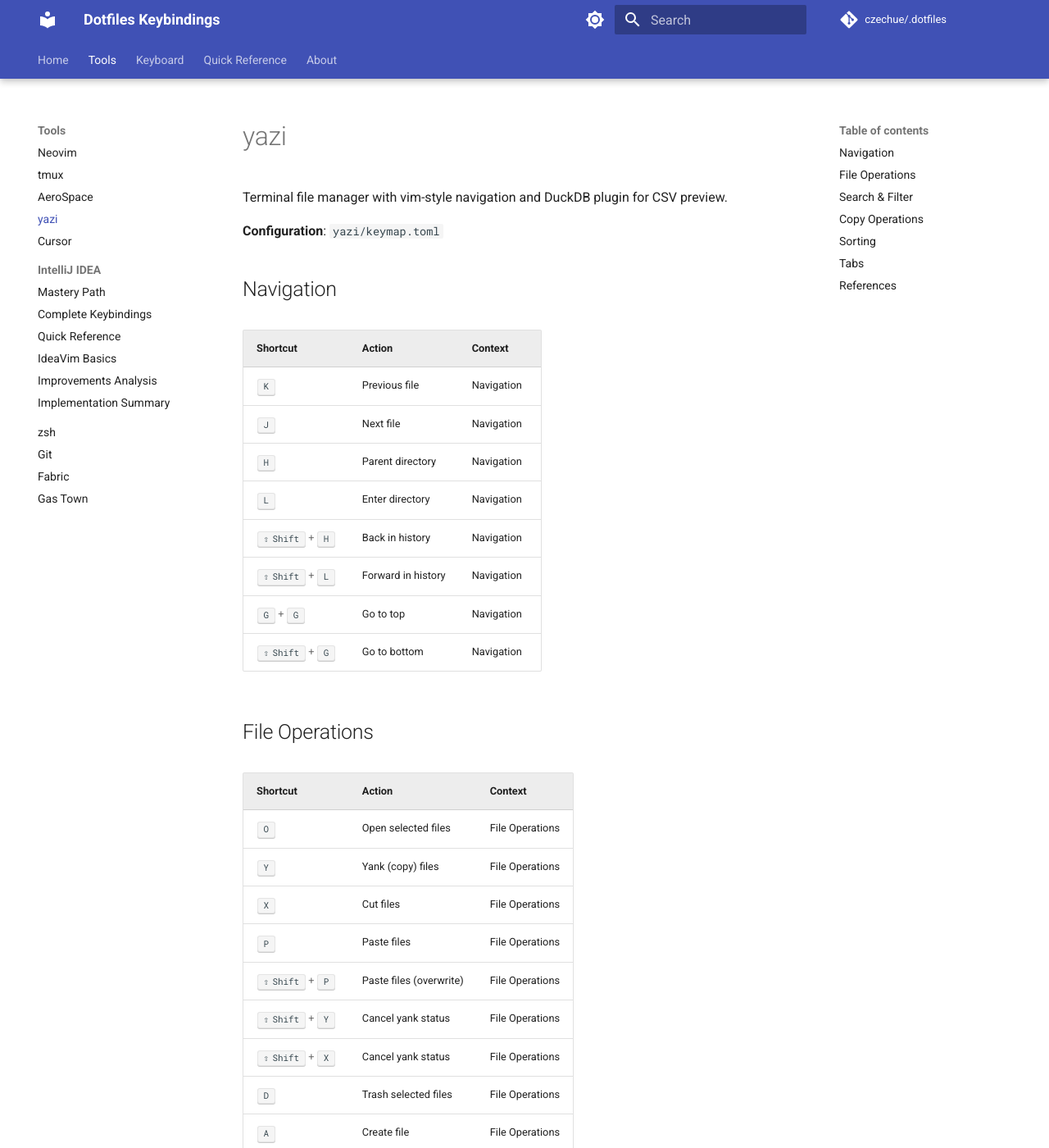
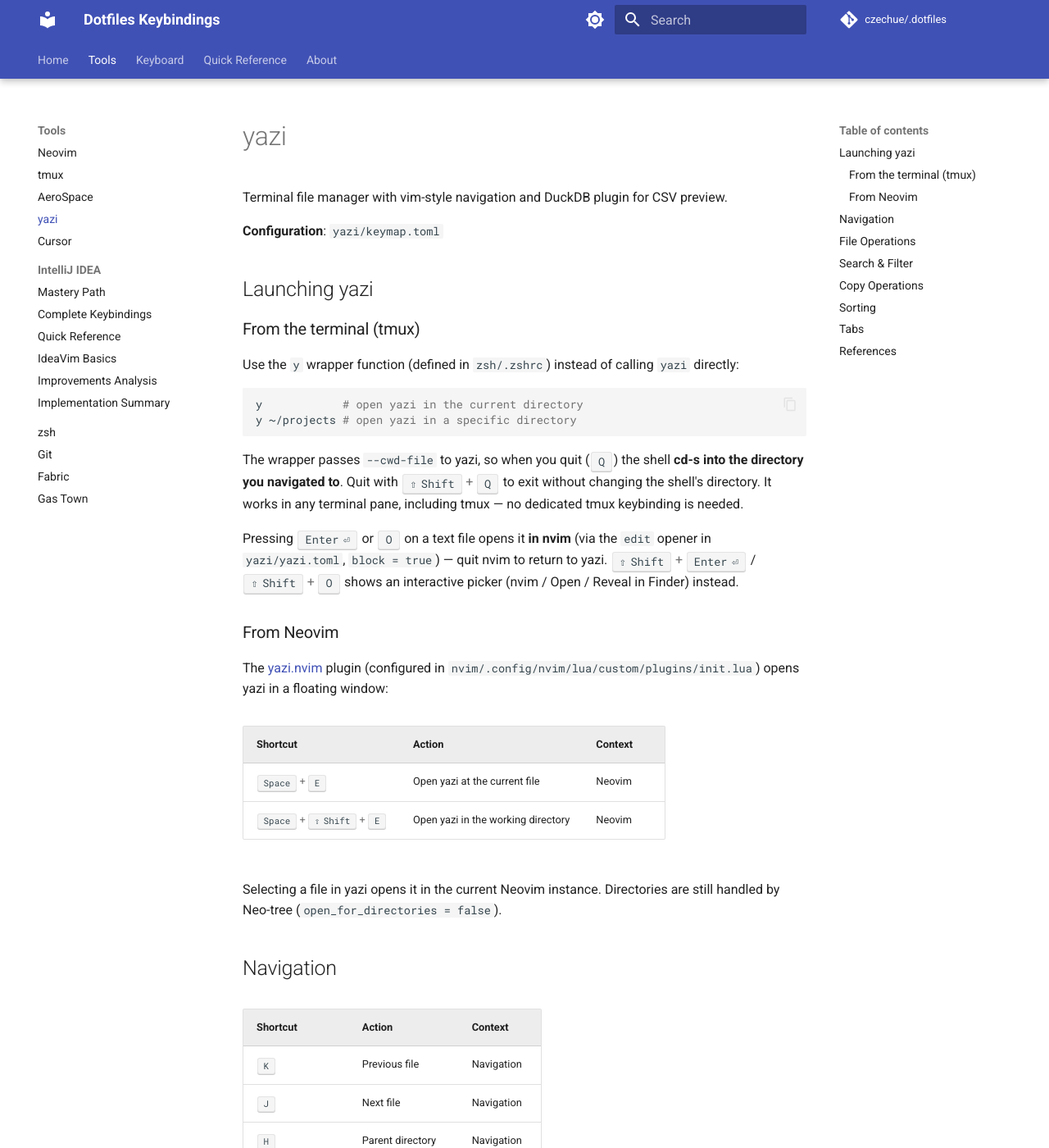
Before and after one commit to czechue/.dotfiles, an MkDocs documentation site: the page built from docs/tools/yazi.md, in a window 1280 px wide and 1400 px high. Shown: the whole window at 82% size. Built offline with MkDocs 1.6.1 and Material for MkDocs 9.7.7, drawn with Linux system fonts in a browser that asks for light colours; comment, search, counter and statistics services are not loaded.

Commit message:
fix(yazi): migrate rule matchers from 'name'/'id' to 'url'/'group' for yazi 25.x
Newer yazi renamed the rule keys; also drops the $schema lines the new
parser rejects. Documents the 'y' shell wrapper, nvim opener behavior,
and yazi.nvim keybindings in docs/tools/yazi.md.

Co-Authored-By: Claude Fable 5 <noreply@anthropic.com>

````diff
--- a/docs/tools/yazi.md
+++ b/docs/tools/yazi.md
@@ -3,6 +3,36 @@
 Terminal file manager with vim-style navigation and DuckDB plugin for CSV preview.
 
 **Configuration**: `yazi/keymap.toml`
+
+## Launching yazi
+
+### From the terminal (tmux)
+
+Use the `y` wrapper function (defined in `zsh/.zshrc`) instead of calling `yazi` directly:
+
+```bash
+y            # open yazi in the current directory
+y ~/projects # open yazi in a specific directory
+```
+
+The wrapper passes `--cwd-file` to yazi, so when you quit (++q++) the shell **cd-s into the directory you navigated to**. Quit with ++shift+q++ to exit without changing the shell's directory. It works in any terminal pane, including tmux — no dedicated tmux keybinding is needed.
+
+Pressing ++enter++ or ++o++ on a text file opens it **in nvim** (via the `edit` opener in `yazi/yazi.toml`, `block = true`) — quit nvim to return to yazi. ++shift+enter++ / ++shift+o++ shows an interactive picker (nvim / Open / Reveal in Finder) instead.
+
+### From Neovim
+
+The [yazi.nvim](https://github.com/mikavilpas/yazi.nvim) plugin (configured in `nvim/.config/nvim/lua/custom/plugins/init.lua`) opens yazi in a floating window:
+
+<div class="shortcuts-table" markdown>
+
+| Shortcut | Action | Context |
+|----------|--------|---------|
+| ++space+e++ | Open yazi at the current file | Neovim |
+| ++space+shift+e++ | Open yazi in the working directory | Neovim |
+
+</div>
+
+Selecting a file in yazi opens it in the current Neovim instance. Directories are still handled by Neo-tree (`open_for_directories = false`).
 
 ## Navigation
 
````
Also changed, not shown: 3 other files.
